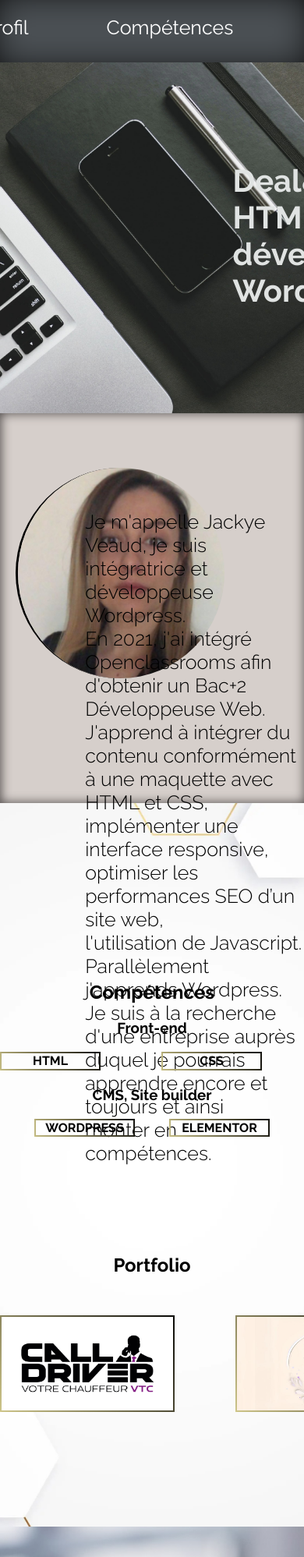
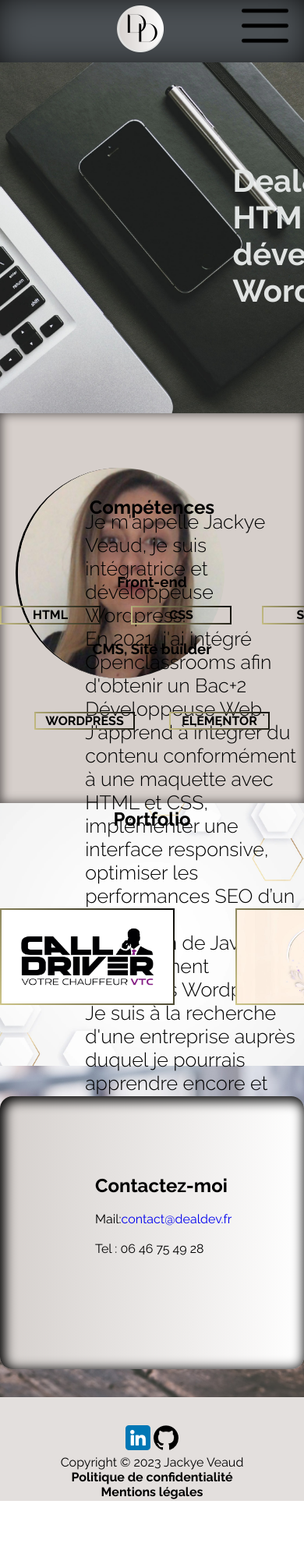
Before and after one commit to Jackyev4/portfolio, a plain HTML site: page index.html in a window 390 px wide. Shown: the top 1997 px of the page at 78% size. After the commit the page ends 1925 px from the top, so only its background shows below. Drawn offline with Linux system fonts and the light colour scheme; a script that the page names is missing; a web font is replaced by a local one.

Commit message:
menu responsive

```diff
--- a/css/style.css
+++ b/css/style.css
@@ -4,19 +4,15 @@
   text-decoration: none;
   list-style:none;
 
+
 }
 
-.body {
+.html.body {
+  width:100%;
   font-family:'Raleway';
+  flex-direction: column;
 }
 
-
-.header {
-  height:100vh;
-  width:100vw;
-  background-size: cover;
-  padding: 0 32px;
-}
 
 
 .navbar {
@@ -48,11 +44,15 @@ box-sizing: border-box;
 .navbar .nav-links ul {
   display: flex;
   position: relative;
-    top: 20px;
+    top: 24px;
 }
 
 .navbar .nav-links ul li {
   margin: 0 50px;
+}
+
+.navbar .nav-links ul li.active a {
+  margin: 0 25px;
 }
 
 .img-hamburger {
@@ -133,19 +133,12 @@ box-sizing: border-box;
 }
 
 .competences_list {
-  position: relative;
-  bottom: 700px;
-}
+  background:url(../img/competences.jpeg) no-repeat center center ;
+  background-size: cover;
+  padding-top: 40%;
 
 
-.competences_img img {
-  display: flex;
-  justify-content: center;
-  object-fit: cover;
-  width: 100%;
-  height: 110vh;
 }
-
 
 
 .competences {
@@ -153,10 +146,14 @@ box-sizing: border-box;
   font-family: 'Raleway';
   font-weight:bold;
   padding-bottom: 20px;
+  position: relative;
+  bottom: 550px;
 
 }
 
 .competences_category {
+  position: relative;
+  bottom: 500px;
   padding-bottom: 20px;
  font-family: 'Raleway';
  font-weight:bold;
@@ -170,8 +167,10 @@ box-sizing: border-box;
 display:grid;
 grid-auto-flow: column;
 justify-content:space-evenly;
-gap:20%;
+gap:10%;
 padding-bottom: 20px;
+position: relative;
+bottom: 500px;
 }
 
 .competences_cms {
@@ -180,6 +179,8 @@ padding-bottom: 20px;
 display:grid;
 grid-auto-flow: column;
 justify-content:space-evenly;
+position: relative;
+bottom: 450px;
 
 }
 
@@ -218,16 +219,6 @@ justify-content:space-evenly;
 
 }
 
-.project {
- display:flex;
- justify-content: space-around;
- position: relative;
-   bottom: 500px;
-    gap: 20%;
-}
-
-
-
 .portfolio h2 {
   display:flex;
   justify-content: center;
@@ -235,9 +226,21 @@ justify-content:space-evenly;
   font-weight: bold;
   text-align: center;
   position: relative;
-  bottom: 550px;
+  bottom: 350px;
 
 }
+
+.project {
+ display:flex;
+ justify-content: space-around;
+  position: relative;
+  bottom: 250px;
+ gap: 20%;
+}
+
+
+
+
 
 .project_list img {
   display: grid;
@@ -255,26 +258,15 @@ justify-content:space-evenly;
 
 
 .form_bloc {
+  background:url('../img/coffee-2847957_1280.jpg') no-repeat center center;
+  background-size: cover;
+  padding:10% 0;
   display: flex;
-  position: relative;
-  bottom: 950px;
   justify-content: center;
+  margin-top: -172px;
+
 
 }
-
-.contact_font img {
-  position: relative;
-  bottom: 350px;
-  background-size: cover;
-  background-repeat: no-repeat;
-  object-fit: cover;
-  width: 100%;
-  height: 100vh;
-  margin-top: -3px;
-  display: flex;
-  justify-content: center;
-}
-
 
 
 .contact_bloc {
@@ -346,111 +338,59 @@ padding:2px;
 }
 
 .mentions a {
-  font-family: 'Raleway';
+  font-family:'Raleway';
   font-weight: bold;
   color:#000000;
   text-decoration: none;
 }
 
 
-/* @media screen and (max-width: 1400px) { */
+/* @media screen and (max-width: 900px) {
+.navbar {
+  padding:0;
+  margin: 0;
+}
 
-  /* Présentation */
+.navbar.menu-hamburger {
+  display: block;
+}
 
-/* .presentation_text h2 {
-  font-size: 16px;
-  margin-top: 20px;
+.nav-links {
+  top:0;
+  left:0;
+  position:absolute;
+}
 } */
 
-
-/* .presentation_face {
-  text-align: center; /* Centrez l'image de profil */
- /* margin-top: 0;  Supprimez la marge supérieure pour un meilleur alignement */
- */
-/*
-.presentation_face img {
-  height: 175px;
+@media screen and (max-width: 900px) {
+  .navbar .nav-links ul {
       display: block;
-} */
-
-/* Compétences */
-
-
-
-/* Projets */
-
-
-/* .project_list {
-  position: static; /* ou position: relative; selon votre mise en page souhaitée */
-
-
-/* .portfolio h2 {
-  padding-top: 0; /* Pour supprimer l'espace supplémentaire au-dessus du titre */
-
-
-/* Formulaire de contact */
-
-
-/* .contact_bloc {
-  width: 300px;
-  height: 250px;
-  border-radius: 16px;
-  background: #D5D0CD;
-  background: linear-gradient(to right, #D5D0CD 0%, #FFFFFF 100%);  box-shadow: inset 3px 3px 15px 3px #000000;
       position: absolute;
-    top: 160vw;
+      top: 80px;
+      left: 0;
+      background-color: #4c5155;
+      width: 100%;
+      overflow: hidden;
+      max-height: 0;
+      transition: max-height 0.2s ease-out;
   }
 
-.contact h2 {
-  padding-top: 18px;
-  padding-left: 10px;
-} */
-
-
-
-/* @media screen and (max-width:900px) {
-  .navbar {
-    padding:0;
+  .navbar .nav-links.menu-mobile ul {
+      max-height: 300px;
   }
 
-  .navbar img {
-    position:absolute;
-    top:10px;
-    left: 8px;
+  .navbar .nav-links ul li {
+      margin: 0;
+      text-align: center;
   }
 
   .navbar .img-hamburger {
       display: block;
-} */
-
-  /* .nav-links {
-   position:absolute;
-   top:0;
-   left:0;
-   background-color:#8a2be238;
-   backdrop-filter: blur(8px);
-   width: 100%;
-   height:85vh;
-   display: flex;
-   justify-content: center;
-   align-items: center;
-   margin-left:-100%;
-   transition: all 0.5s ease;
-   z-index: 2;
   }
 
-  .nav-links ul {
-    display:flex;
+
+  .competences_front .competences_cms .competences_category .project_list {
+    display: flex;
     flex-direction: column;
-    align-items: center;
-
   }
-
-  .nav-links.mobile-menu {
-    margin-left: 0;
 }
-
-.navbar .nav-links ul li {
-  margin: 25px 0;
-  font-size:1.2em;
-}
--- a/index.html
+++ b/index.html
@@ -91,9 +91,7 @@
 		</section>
 		<section id="capacity">
 
-			<div class="competences_img">
-				<img src="./img/competences.jpeg" style="width:100% ;">
-			</div>
+
 			<div class="competences_list">
 				<div class="competences">
 					<h2>Compétences</h2>
@@ -140,18 +138,14 @@
 						<a href="https://call-driver-vtc.fr"> <img src="./project/CDVTC.webp"></a>
 						<a href="https://ep-hypnose.fr/"> <img src="./project/ep.png"></a>
 
-						<a href="https://jackyev4.github.io/Ohmyfood/"> <img
-								src="./project/Capture-d’écran-2023-03-10-174507.webp"></a>
+						<a href="https://jackyev4.github.io/Ohmyfood/"> <img src="./project/Capture-d’écran-2023-03-10-174507.webp"></a>
 					</div>
 				</div>
 			</div>
 		</section>
 		<!--CONTACT-->
-		<form>
+
 			<section id="form">
-
-				<div class="contact_font">
-					<img src="./img/coffee-2847957_1280.jpg">
 
 					<div class="form_bloc">
 						<div class="contact_bloc">
@@ -165,9 +159,9 @@
 					</div>
 
 
-				</div>
+
 			</section>
-		</form>
+
 
 	</main>
 	<footer>
@@ -204,11 +198,11 @@
 
 </body>
 <script>
-	const menuHamburger = document.querySelector(".img-hamburger")
+	const menuHamburger = document.querySelector(".menu-hamburger")
 	const navLinks = document.querySelector(".nav-links")
 
-	menuHamburger.addEventListener('click', () => {
-		navLinks.classList.toggle('menu-mobile')
+	menuHamburger.addEventListener('click',()=>{
+	navLinks.classList.toggle('menu-mobile')
 	})
 </script>
 
```
Lines whose indentation alone changed are shown as unchanged.
